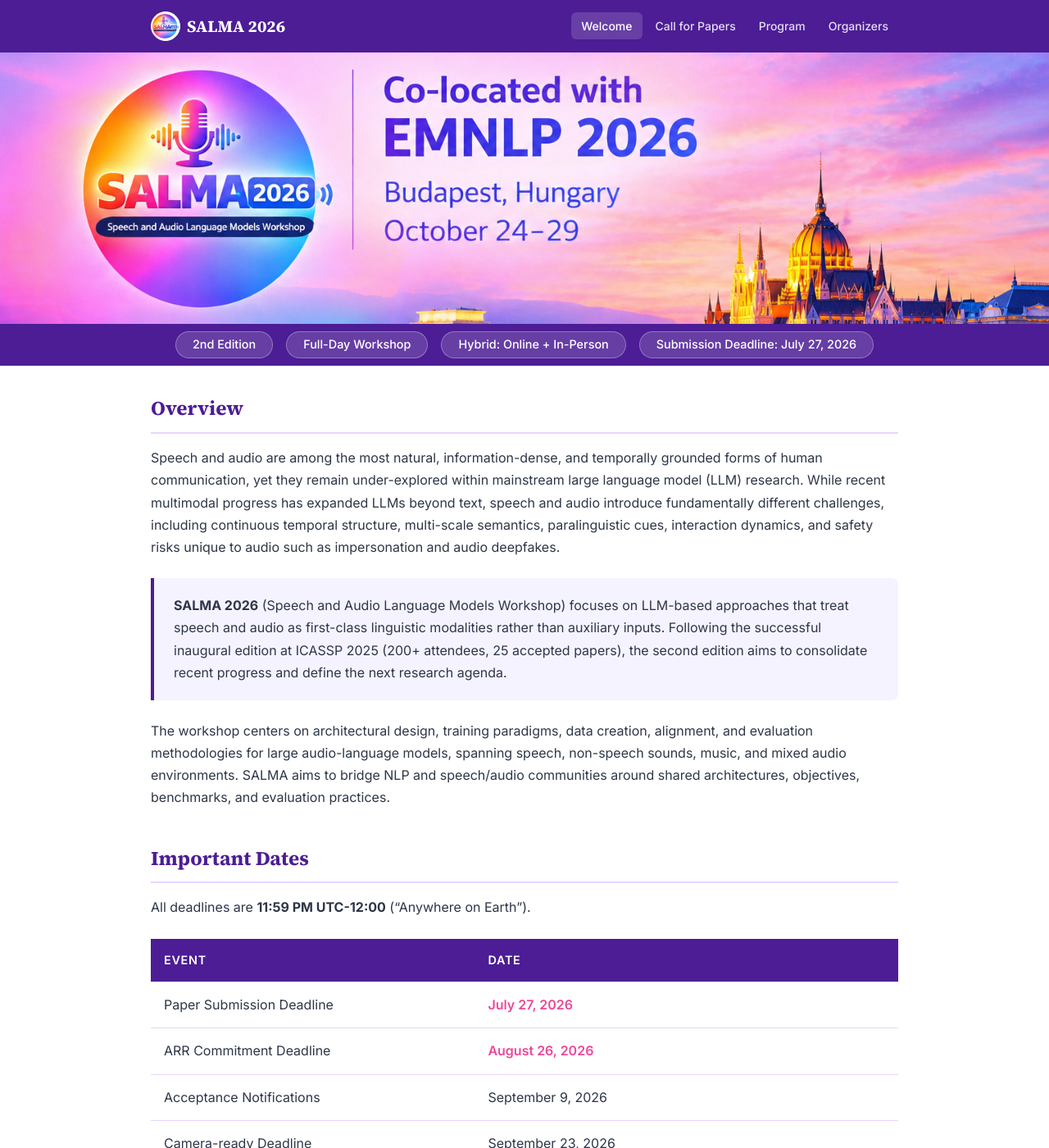
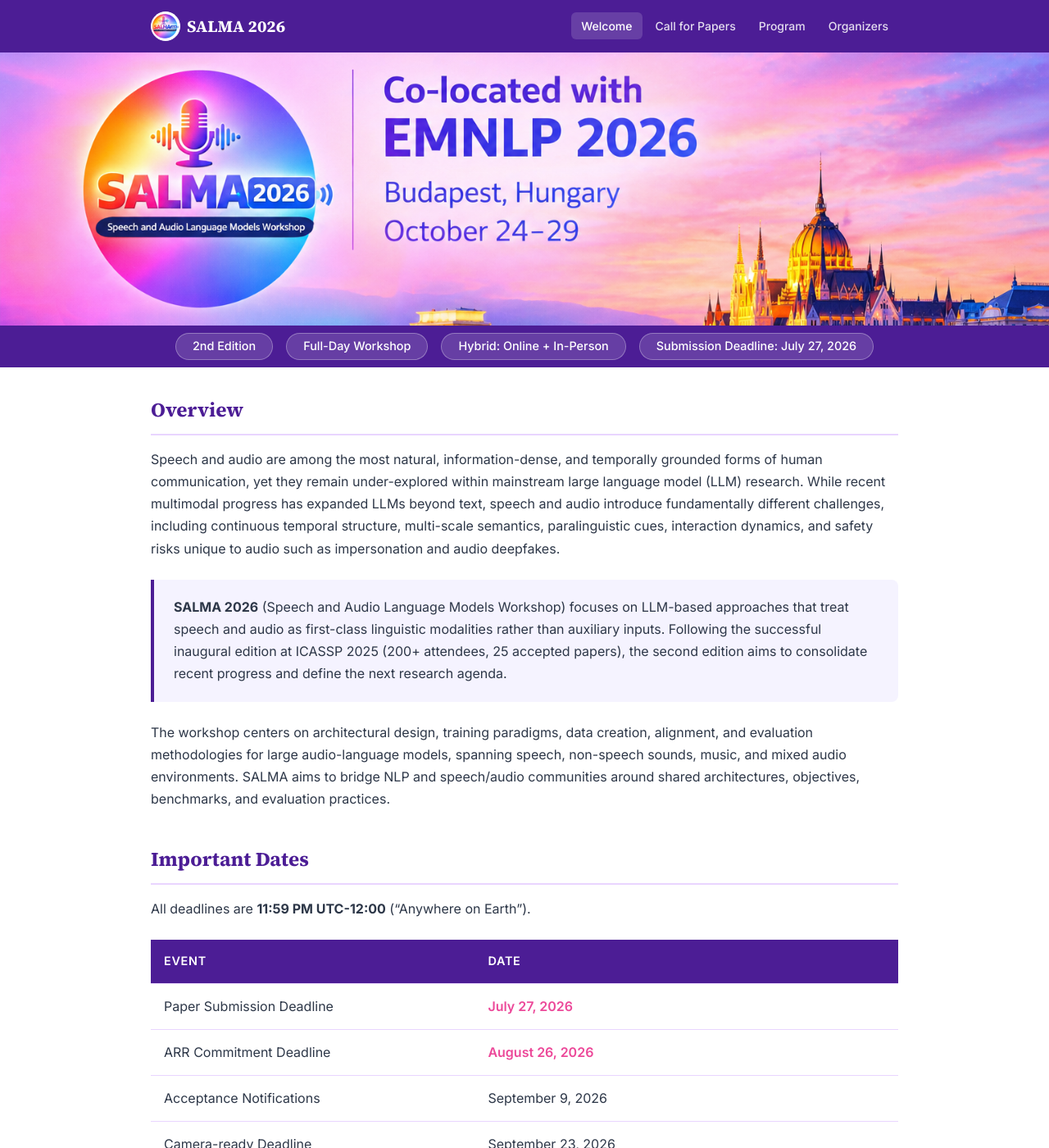
Before and after one commit to salma-workshop/salma-2026, a Jekyll site: the page built from index.md, in a window 1280 px wide and 1400 px high. Shown: the whole window at 82% size. Built offline with Jekyll 4.4.1, drawn with Linux system fonts in a browser that asks for light colours.

Commit message:
Add 2px to bottom of banner

```diff
--- a/assets/css/style.css
+++ b/assets/css/style.css
@@ -116,7 +116,7 @@ body {
 
 /* Hero */
 .hero {
-  background: #ac7ebe;
+  background: #a97dbc;
   color: #fff;
   text-align: center;
   margin: 0;
@@ -128,7 +128,7 @@ body {
   width: 100%;
   line-height: 0;
   font-size: 0;
-  background: #ac7ebe;
+  background: #a97dbc;
   margin: 0;
   padding: 0;
   overflow: hidden;
```
Also changed, not shown: assets/images/banner.png.
